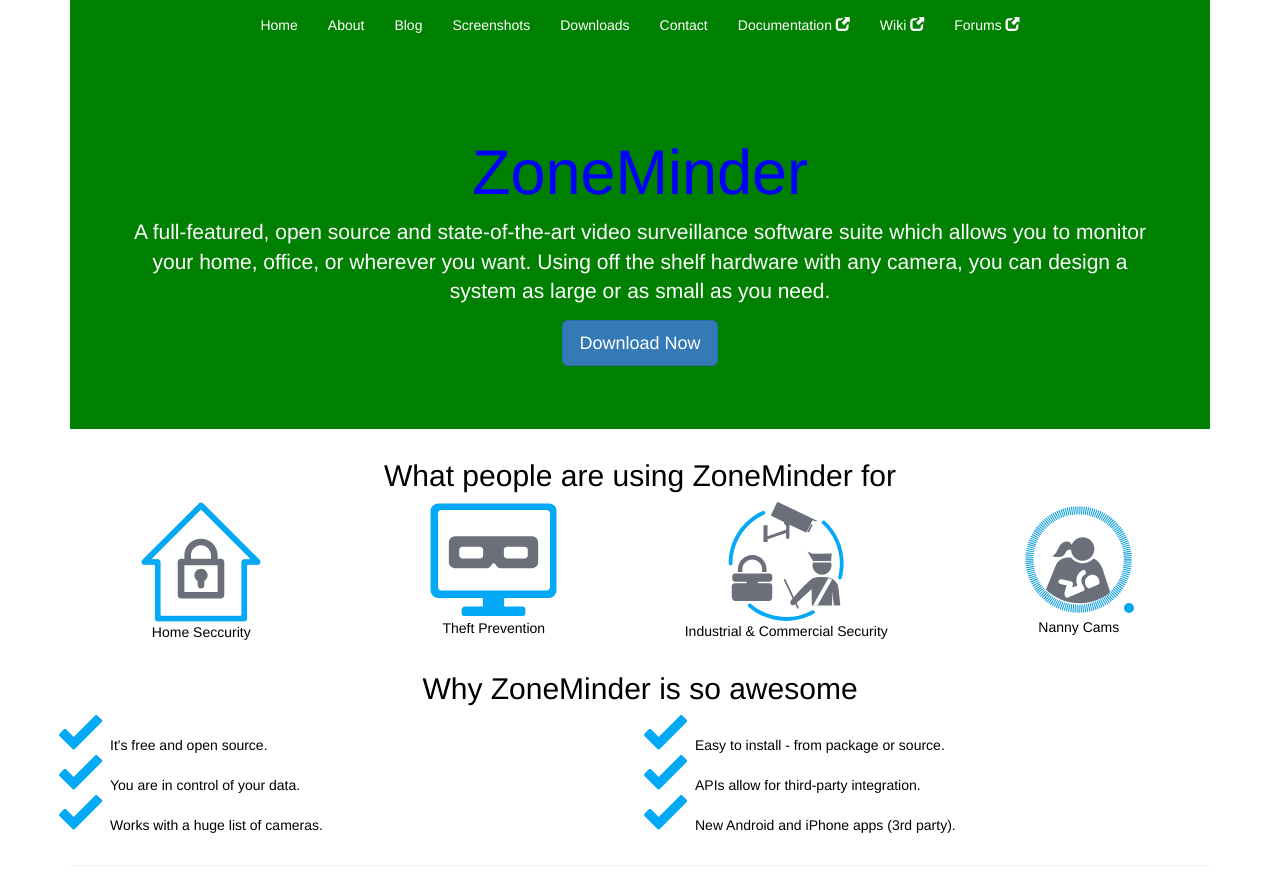
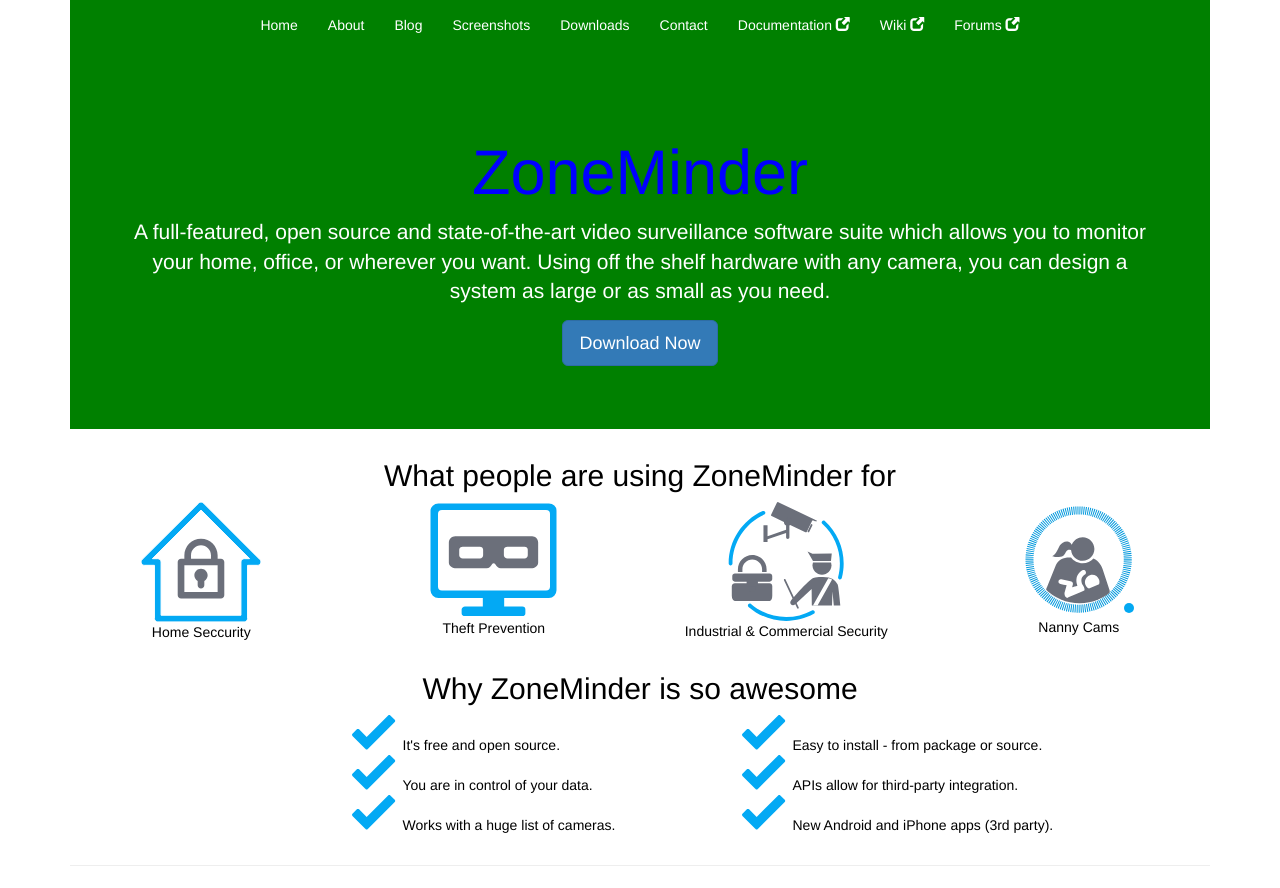
Before and after one commit to ZoneMinder/zoneminder.github.io, a Jekyll site: the page built from index.html, in a window 1280 px wide. Shown: the top 888 px of the page. Built offline with Jekyll 4.4.1, drawn with Linux system fonts in a browser that asks for light colours; nearby versions of some CDN libraries; comment, search, counter and statistics services are not loaded.

Commit message:
Approximately center the home page lists

```diff
--- a/index.html
+++ b/index.html
@@ -72,7 +72,7 @@ permalink: /
 	<h2>Why ZoneMinder is so awesome</h2>
 
 	<div class="row">
-		<div class="col-sm-6">
+		<div class="col-sm-4 col-sm-offset-3">
 				<ul>
 					<li>It's free and open source.</li>
 					<li>You are in control of your data.</li>
@@ -80,7 +80,7 @@ permalink: /
 				</ul>
 		</div>
 
-		<div class="col-sm-6">
+		<div class="col-sm-4">
 				<ul>
 					<li>Easy to install - from package or source.</li>
 					<li>APIs allow for third-party integration.</li>
```
